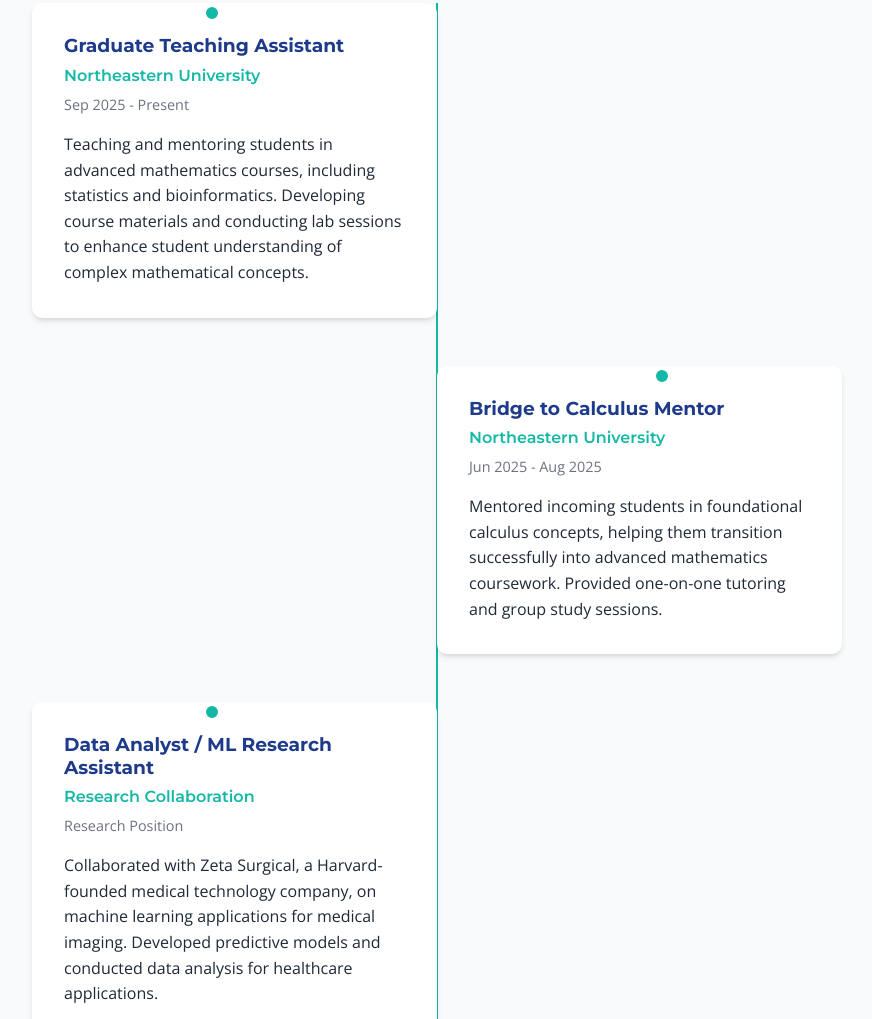
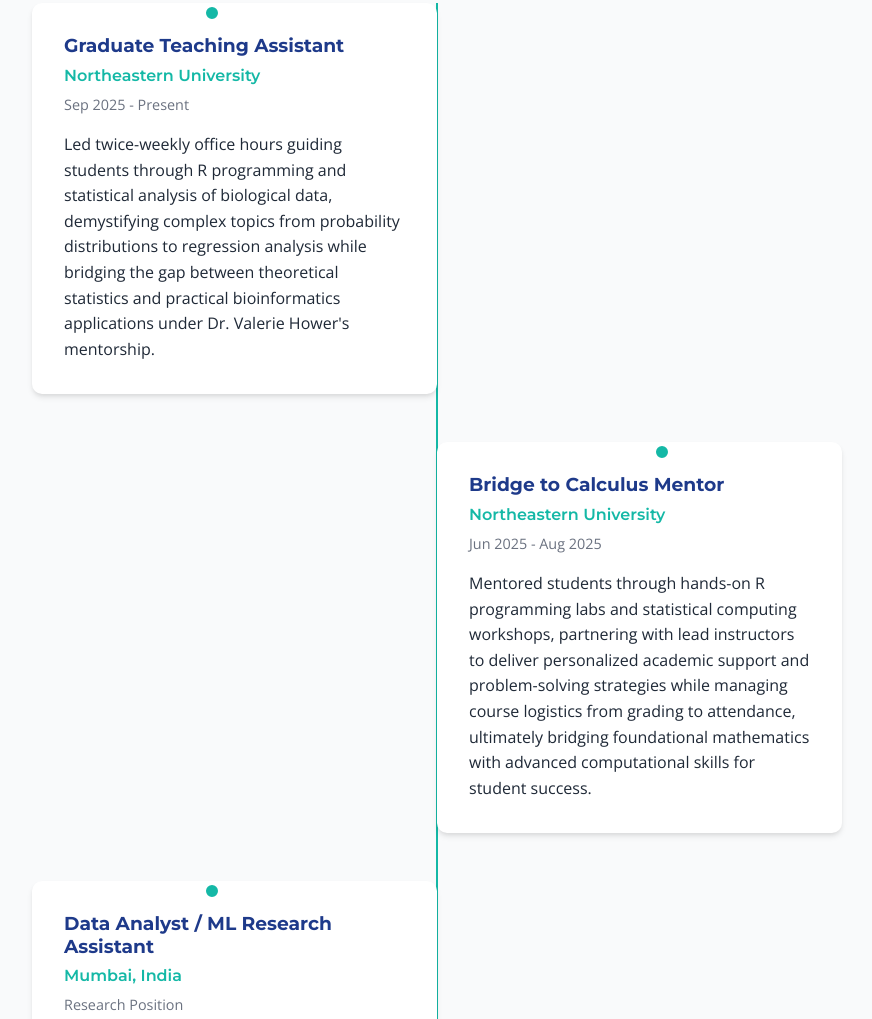
Before and after one commit to desai-sashwat/portfolio-website, a plain HTML site: page index.html in a window 1280 px wide. Shown: the part 1554-2573 px from the top of the page, without its empty margins (203-1075 px from the left). Drawn offline with nearby package versions, Linux system fonts and the light colour scheme.

Commit message:
Update index.html

```diff
--- a/index.html
+++ b/index.html
@@ -89,7 +89,7 @@
                         <h3>Graduate Teaching Assistant</h3>
                         <h4>Northeastern University</h4>
                         <p class="timeline-date">Sep 2025 - Present</p>
-                        <p>Teaching and mentoring students in advanced mathematics courses, including statistics and bioinformatics. Developing course materials and conducting lab sessions to enhance student understanding of complex mathematical concepts.</p>
+                        <p>Led twice-weekly office hours guiding students through R programming and statistical analysis of biological data, demystifying complex topics from probability distributions to regression analysis while bridging the gap between theoretical statistics and practical bioinformatics applications under Dr. Valerie Hower's mentorship.</p>
                     </div>
                 </div>
                 <div class="timeline-item">
@@ -98,16 +98,16 @@
                         <h3>Bridge to Calculus Mentor</h3>
                         <h4>Northeastern University</h4>
                         <p class="timeline-date">Jun 2025 - Aug 2025</p>
-                        <p>Mentored incoming students in foundational calculus concepts, helping them transition successfully into advanced mathematics coursework. Provided one-on-one tutoring and group study sessions.</p>
+                        <p>Mentored students through hands-on R programming labs and statistical computing workshops, partnering with lead instructors to deliver personalized academic support and problem-solving strategies while managing course logistics from grading to attendance, ultimately bridging foundational mathematics with advanced computational skills for student success.</p>
                     </div>
                 </div>
                 <div class="timeline-item">
                     <div class="timeline-marker"></div>
                     <div class="timeline-content">
                         <h3>Data Analyst / ML Research Assistant</h3>
-                        <h4>Research Collaboration</h4>
+                        <h4>Mumbai, India</h4>
                         <p class="timeline-date">Research Position</p>
-                        <p>Collaborated with Zeta Surgical, a Harvard-founded medical technology company, on machine learning applications for medical imaging. Developed predictive models and conducted data analysis for healthcare applications.</p>
+                        <p>Partnered with Professor Shruti Dodani at Dwarkadas J. Sanghvi College of Engineering to develop an automated diagnostic system that achieved 97.17% accuracy using DenseNet 169, expanding the dataset from 102 to 703 fundus images through strategic augmentation techniques, implementing rigorous overfitting prevention via dropout and batch normalization, and benchmarking CNN, DenseNet, and ResNet architectures to advance accessible healthcare solutions for early diabetic retinopathy detection in densely populated regions.</p>
                     </div>
                 </div>
             </div>
```
